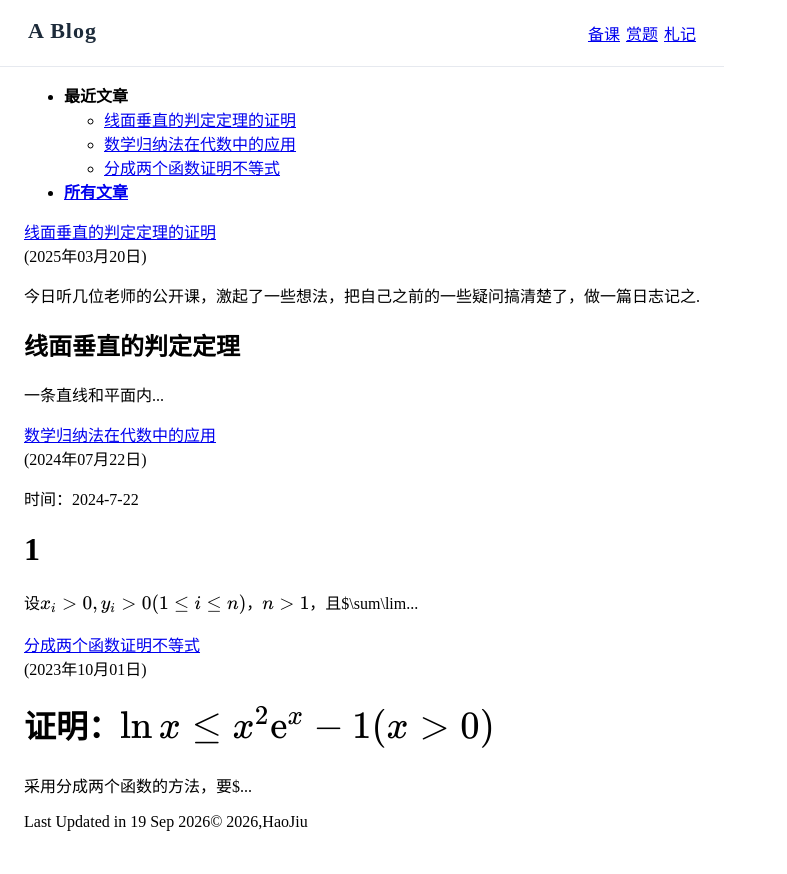
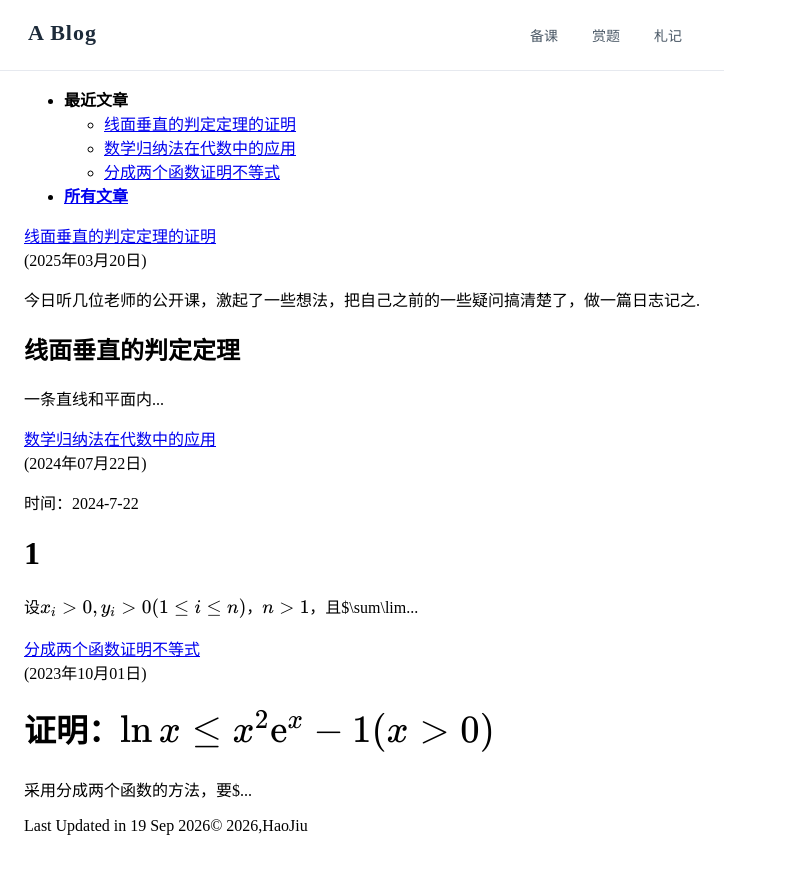
Before and after one commit to tan9p/tan9p.github.io, a Jekyll site: the page built from index.md, in a window 1280 px wide. Shown: the top 874 px of the page, without its empty margins (0-787 px from the left). Built offline with Jekyll 4.4.1, drawn with Linux system fonts in a browser that asks for light colours; our own code applies the rules of GitHub Pages for plain Markdown files.

Commit message:
更新CSS样式表

```diff
--- a/static/css/style.css
+++ b/static/css/style.css
@@ -69,13 +69,6 @@ body {
     #sec_nav { max-width: 100%; border-right: none; border-bottom: 1px solid #e6e9ef; }
 }*/
 
-#header {
-    display: flex;
-    align-items: center;
-    padding: 18px 28px;
-    background: #fff;
-    border-bottom: 1px solid #e6e9ef;
-}
 
 /* #title 本身是 span，让它撑满剩余宽度并变成 flex 容器 */
 #title {
@@ -136,7 +129,7 @@ body {
 }
 
 /* ================= 右侧链接组 ================= */
-#right {
+#bannerright {
     display: flex;
     align-items: center;
     gap: 6px;
@@ -144,11 +137,11 @@ body {
     padding: 0;
 }
 
-#right li {
+#bannerright li {
     list-style: none;
 }
 
-#right li a {
+#bannerright li a {
     display: inline-block;
     padding: 7px 14px;
     font-size: 14px;
@@ -158,13 +151,13 @@ body {
     transition: color .18s ease, background .18s ease, transform .18s ease;
 }
 
-#right li a:hover {
+#bannerright li a:hover {
     color: #2f7de1;
     background: #f2f6fc;
     transform: translateY(-1px);
 }
 
-#right li a:active {
+#bannerright li a:active {
     transform: translateY(0);
 }
 
```
